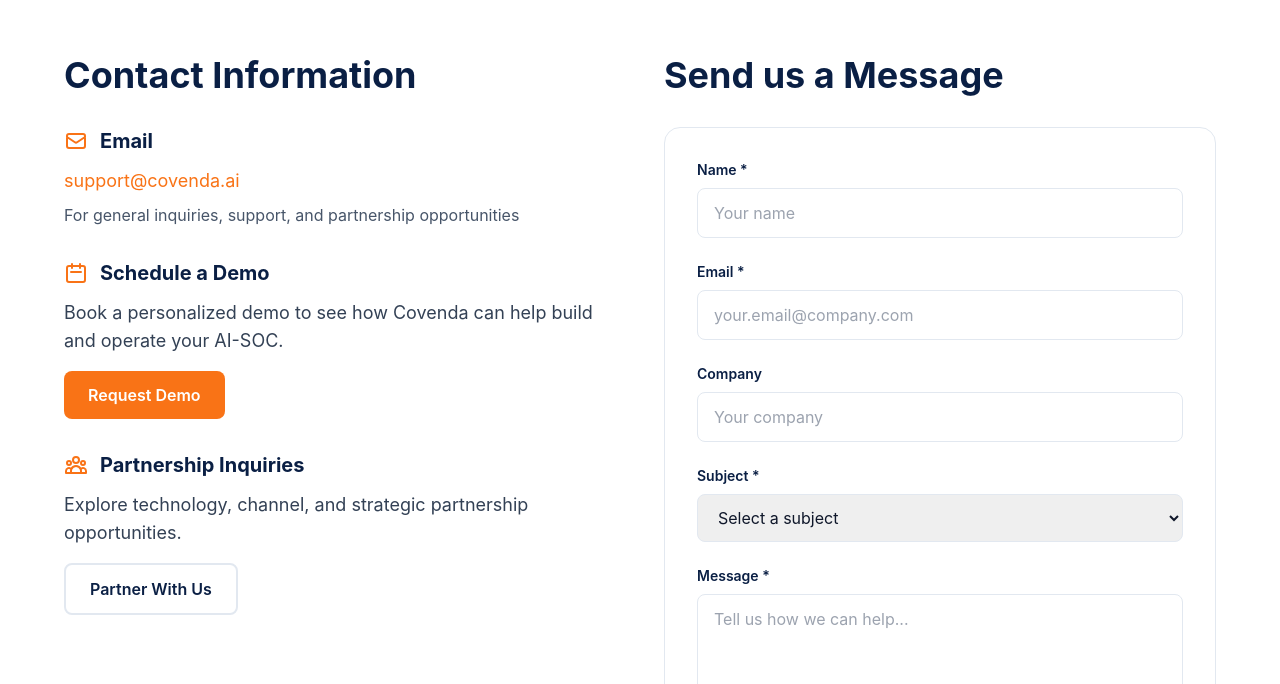
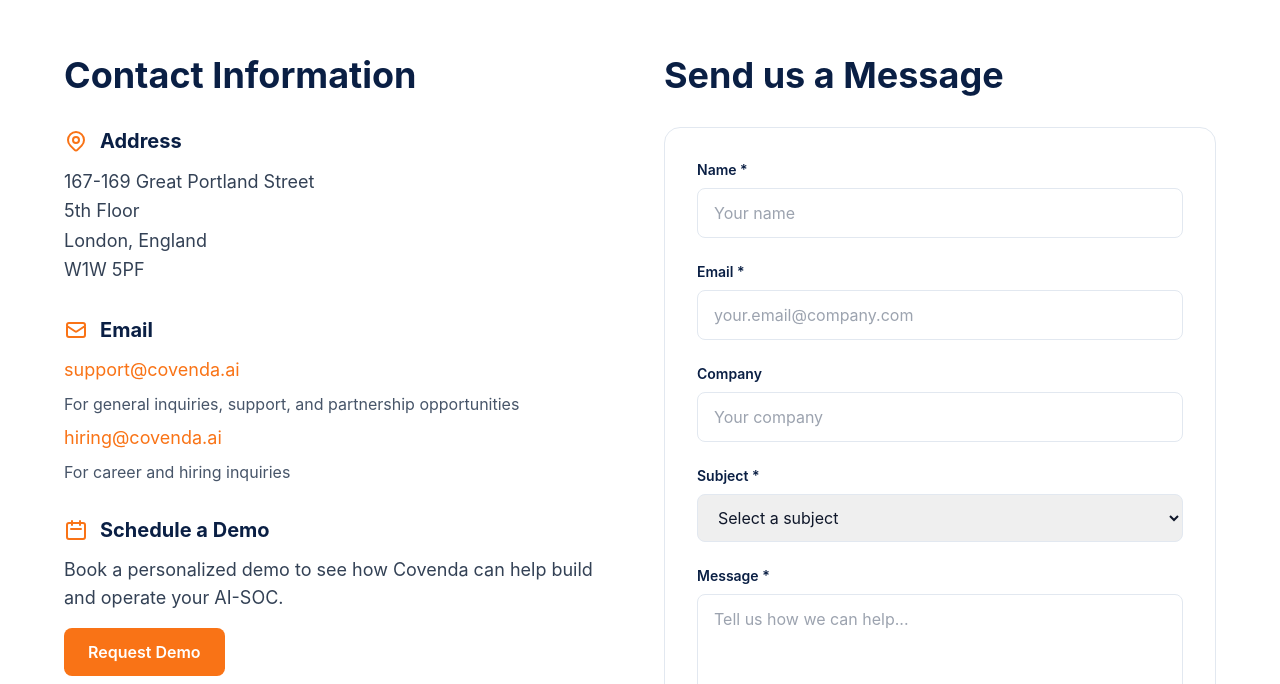
Before and after one commit to Covenda/AI-SOC2, a Next.js app: page /contact in a window 1280 px wide. Shown: the part 602-1286 px from the top of the page. Built offline with nearby package versions, Linux system fonts and the light colour scheme.

Commit message:
Add Address Section and Update Contact Information on Contact Page

```diff
--- a/app/contact/page.tsx
+++ b/app/contact/page.tsx
@@ -33,6 +33,37 @@
                           strokeLinecap="round"
                           strokeLinejoin="round"
                           strokeWidth={2}
+                          d="M17.657 16.657L13.414 20.9a1.998 1.998 0 01-2.827 0l-4.244-4.243a8 8 0 1111.314 0z"
+                        />
+                        <path
+                          strokeLinecap="round"
+                          strokeLinejoin="round"
+                          strokeWidth={2}
+                          d="M15 11a3 3 0 11-6 0 3 3 0 016 0z"
+                        />
+                      </svg>
+                      Address
+                    </h3>
+                    <p className="text-lg text-neutral-700 leading-relaxed">
+                      167-169 Great Portland Street<br />
+                      5th Floor<br />
+                      London, England<br />
+                      W1W 5PF
+                    </p>
+                  </div>
+
+                  <div>
+                    <h3 className="text-xl font-bold text-brand-navy mb-3 flex items-center">
+                      <svg
+                        className="w-6 h-6 text-brand-orange mr-3"
+                        fill="none"
+                        stroke="currentColor"
+                        viewBox="0 0 24 24"
+                      >
+                        <path
+                          strokeLinecap="round"
+                          strokeLinejoin="round"
+                          strokeWidth={2}
                           d="M3 8l7.89 5.26a2 2 0 002.22 0L21 8M5 19h14a2 2 0 002-2V7a2 2 0 00-2-2H5a2 2 0 00-2 2v10a2 2 0 002 2z"
                         />
                       </svg>
@@ -46,8 +77,19 @@
                         support@covenda.ai
                       </a>
                     </p>
+                    <p className="text-neutral-600 mb-2">
+                      For general inquiries, support, and partnership opportunities
+                    </p>
+                    <p className="text-lg text-neutral-700 mb-2">
+                      <a
+                        href="mailto:hiring@covenda.ai"
+                        className="text-brand-orange hover:text-brand-navy transition-colors"
+                      >
+                        hiring@covenda.ai
+                      </a>
+                    </p>
                     <p className="text-neutral-600">
-                      For general inquiries, support, and partnership opportunities
+                      For career and hiring inquiries
                     </p>
                   </div>
 
```
